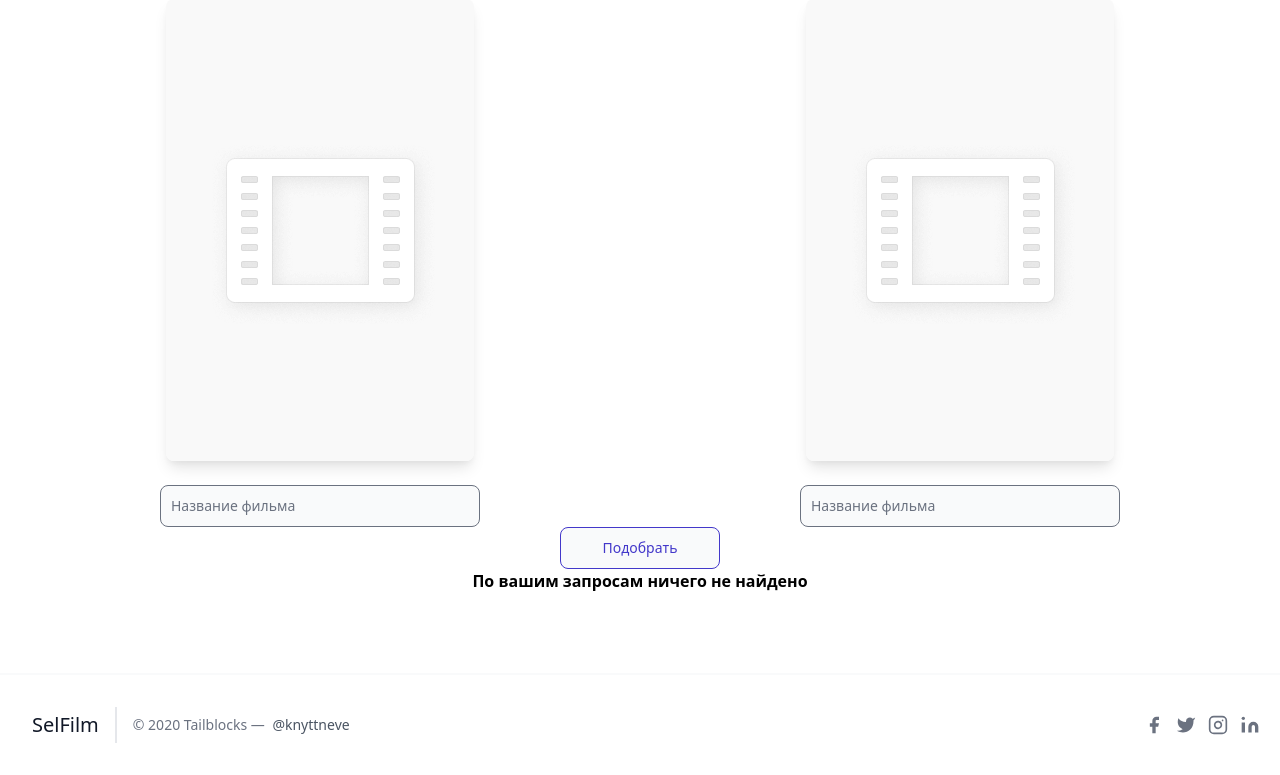
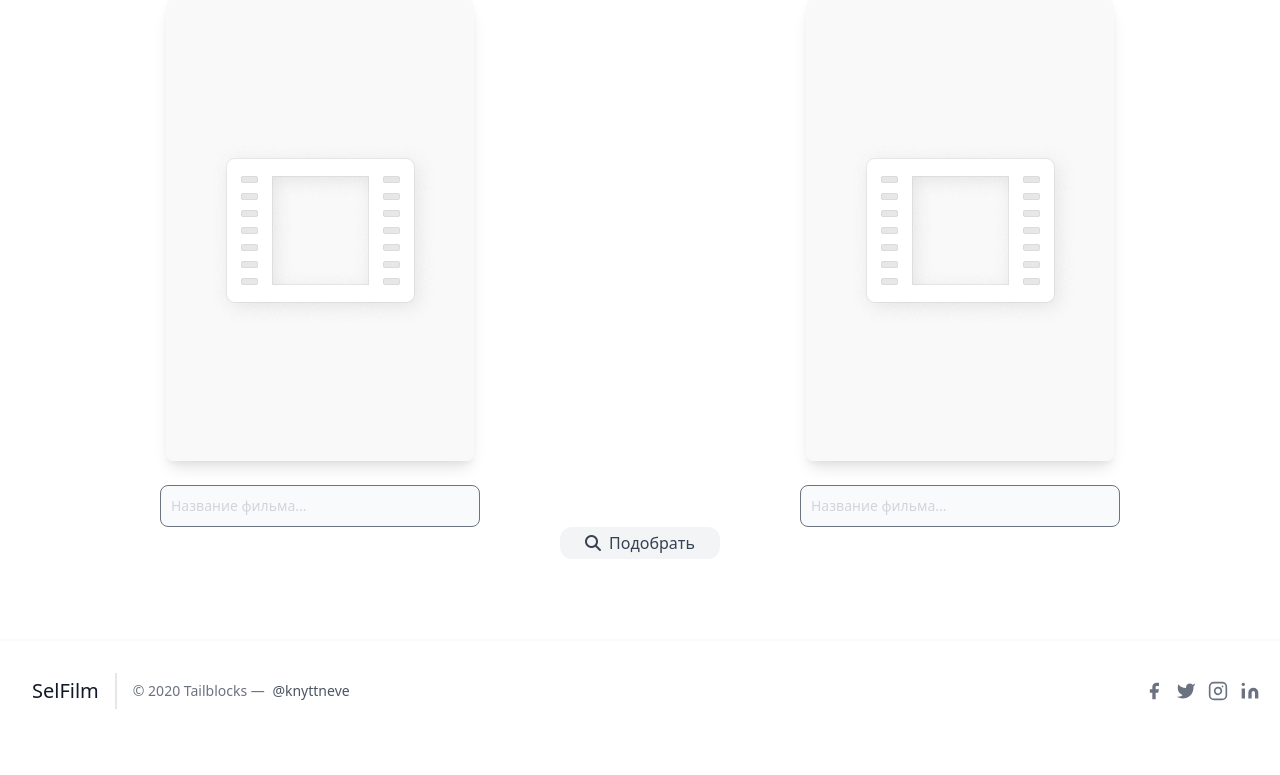
Before and after one commit to kill-rill1996/Sel_Film, a Django app: page /search_films/ in a window 1280 px wide. Shown: the part 173-948 px from the top of the page. After the commit the page ends 882 px from the top, so only its background shows below. Run offline with Django 3.2, Linux system fonts and the light colour scheme; some libraries are stand-ins or nearby versions.

Commit message:
Redesign search button

```diff
--- a/sel_film/films/forms.py
+++ b/sel_film/films/forms.py
@@ -5,8 +5,8 @@ class Film1FindForm(forms.Form):
     film_1_title_ru = forms.CharField(label='')
 
     film_1_title_ru.widget.attrs.update({
-        'class': 'bg-gray-50 border border-gray-500 text-indigo-700 sm:text-sm rounded-lg focus:ring-indigo-500 focus:border-indigo-500 placeholder-gray-500 block w-full p-2.5 ',
-        'placeholder': 'Название фильма'
+        'class': 'bg-gray-50 border border-gray-500 text-indigo-700 sm:text-sm rounded-lg focus:ring-indigo-500 focus:border-indigo-500 placeholder-gray-300 block w-full p-2.5',
+        'placeholder': 'Название фильма...'
     })
 
     def clean_film_1_title_ru(self):
@@ -18,8 +18,8 @@ class Film2FindForm(forms.Form):
     film_2_title_ru = forms.CharField(label='')
 
     film_2_title_ru.widget.attrs.update({
-        'class': 'bg-gray-50 border border-gray-500 text-indigo-700 sm:text-sm rounded-lg focus:ring-indigo-500 focus:border-indigo-500 placeholder-gray-500 block w-full p-2.5 ',
-        'placeholder': 'Название фильма'
+        'class': 'bg-gray-50 border border-gray-500 text-indigo-700 sm:text-sm rounded-lg focus:ring-indigo-500 focus:border-indigo-500 placeholder-gray-300 block w-full p-2.5',
+        'placeholder': 'Название фильма...'
     })
 
     def clean_film_2_title_ru(self):
--- a/sel_film/templates/films/search_films.html
+++ b/sel_film/templates/films/search_films.html
@@ -107,14 +107,15 @@
                             </div>
                         </div>
                         <div class="grid grid-cols-1 justify-items-center">
-                            <button type="submit" class="grid w-32 md:w-40 bg-gray-50 border border-indigo-700 text-indigo-700 sm:text-sm rounded-lg focus:ring-indigo-500 focus:border-indigo-500 p-2.5">Подобрать</button>
+                            <button type="submit" class="grid w-32 md:w-40 bg-gray-100 text-gray-700 border-0 py-1 px-3 focus:outline-none hover:bg-gray-200 rounded-xl text-base mt-4 md:mt-0"><span><i class="fas fa-search mr-2"></i>Подобрать</span></button>
                         </div>
                    </form>
                </div>
 
                 {% if films_1_query or films_2_query%}
+                <hr class="mt-8 mb-4">
                 {% if films_1_query %}
-                <b>Возможно вы искали (фильм №1):</b>
+                    <p>Возможно вы искали (фильм №1):</p>
                     <ul>
                       {% for film in films_1_query %}
                             <li><a target="_blank" href="{{ film.get_absolute_url }}">{{ film.title_ru|capfirst }} ({{ film.year }})</a></li>
@@ -122,7 +123,7 @@
                     </ul>
                 {% endif %}
                 {% if films_2_query %}
-                <b>Возможно вы искали (фильм №2):</b>
+                <p>Возможно вы искали (фильм №2):</p>
                  <ul>
                   {% for film in films_2_query %}
                         <li><a target="_blank" href="{{ film.get_absolute_url }}">{{ film.title_ru|capfirst }} ({{ film.year }})</a></li>
@@ -131,8 +132,9 @@
                  {% endif %}
                  {% endif %}
 
-            {% if not  films_1_query and not films_2_query and not film_1 and not film_2 %}
-            <b>По вашим запросам ничего не найдено</b>
+            {% if request.method == 'POST' and not films_1_query and not films_2_query and not film_1 and not film_2 %}
+                <hr class="mt-8 mb-4">
+                <p>По вашим запросам ничего не найдено</p>
             {% endif %}
         </div>
     </div>
```
Lines whose indentation alone changed are shown as unchanged.
